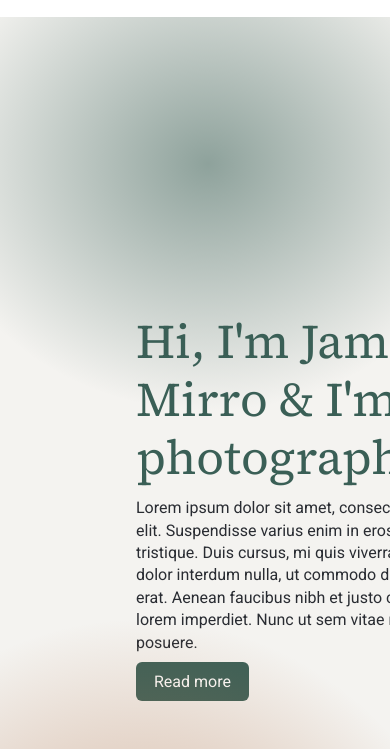
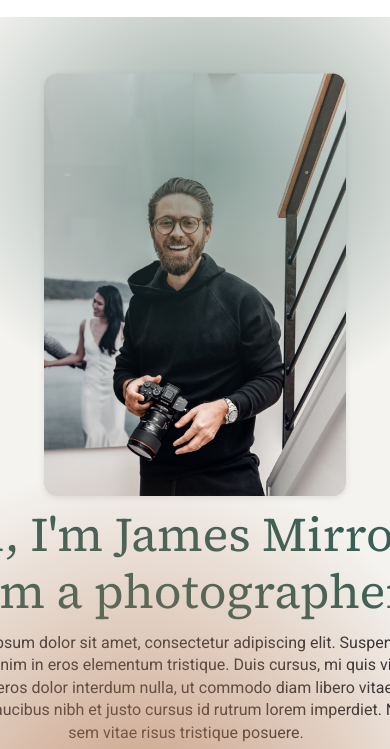
Before and after one commit to KeldiyorRakhmatov/mirro, a plain HTML site: page index.html in a window 390 px wide. Shown: the part 53-802 px from the top of the page. Drawn offline with Linux system fonts and the light colour scheme.

Commit message:
hero container media

```diff
--- a/style.css
+++ b/style.css
@@ -110,3 +110,31 @@ body {
     right: -100px;
     top: -100px;
 }
+
+@media only all and (max-width: 992px) {
+    .container {
+        padding: 0 36px;
+    }
+
+    .hero__container {
+        flex-direction: column-reverse;
+        padding-top: 50px;
+        padding-bottom: 50px;
+    }
+
+    .hero-info {
+        text-align: center;
+    }
+
+    .hero-info__heading {
+        margin-right: 0;
+    }
+
+    .hero-image {
+        max-width: 100%;
+        height: auto;
+    }
+
+
+
+}
```
